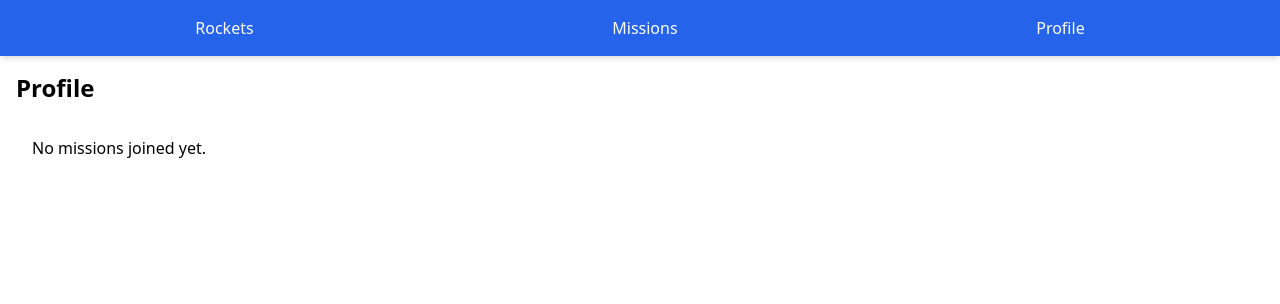
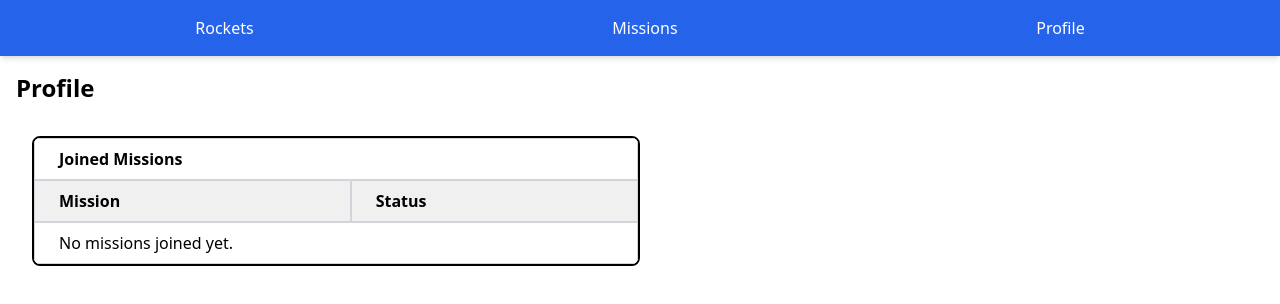
Before and after one commit to ZohalMirkhel/space-travelers, a React (Create React App) app: page /profile in a window 1280 px wide. Shown: the top 304 px of the page. Built offline with nearby package versions, Linux system fonts and the light colour scheme.

Commit message:
Improved the design of the missions joined table in the profile page.

```diff
--- a/src/components/ProfileList.js
+++ b/src/components/ProfileList.js
@@ -3,13 +3,11 @@ import { useSelector } from 'react-redux';
 
 const ProfileList = () => {
   const missions = useSelector((state) => state.missions);
-
   const joinedMissions = missions.filter((mission) => mission.reserved);
 
   return (
     <div className="container mx-auto p-4 flex space-x-4">
       <div className="w-1/2">
-        {joinedMissions.length > 0 ? (
         <table className="min-w-full table-auto border-separate border-spacing-0 border-2 border-black rounded-lg overflow-hidden">
           <thead>
             <tr className="bg-gray-100">
@@ -23,7 +21,8 @@ const ProfileList = () => {
             </tr>
           </thead>
           <tbody>
-              {joinedMissions.map((mission) => (
+            {joinedMissions.length > 0 ? (
+              joinedMissions.map((mission) => (
                 <tr key={mission.mission_id} className="bg-white">
                   <td className="border border-gray-300 px-6 py-2 text-base text-left">
                     {mission.mission_name}
@@ -34,15 +33,16 @@ const ProfileList = () => {
                     </span>
                   </td>
                 </tr>
-              ))}
+              ))
+            ) : (
+              <tr>
+                <td colSpan="2" className="border border-gray-300 px-6 py-2 text-base text-left">
+                  No missions joined yet.
+                </td>
+              </tr>
+            )}
           </tbody>
         </table>
-        ) : (
-          <p>No missions joined yet.</p>
-        )}
-      </div>
-
-      <div className="w-1/2">
       </div>
     </div>
   );
```
Lines whose indentation alone changed are shown as unchanged.
